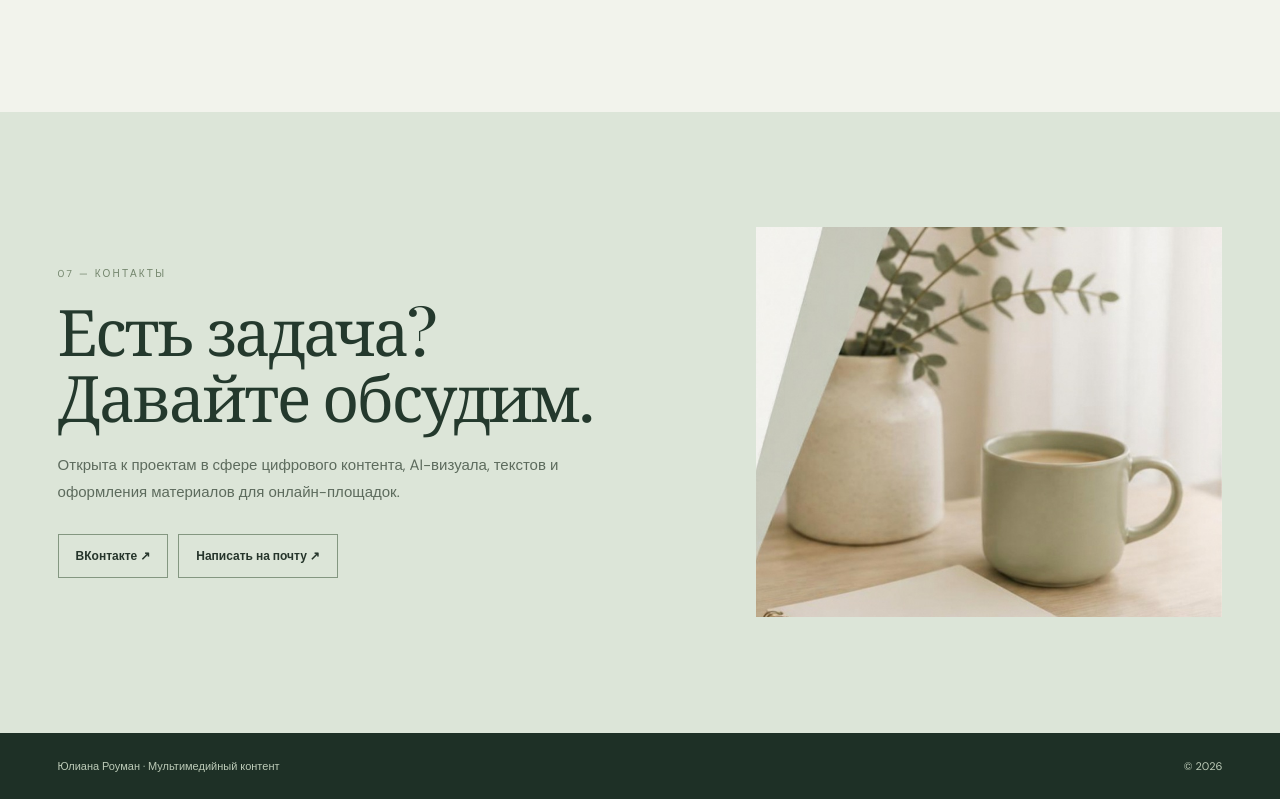
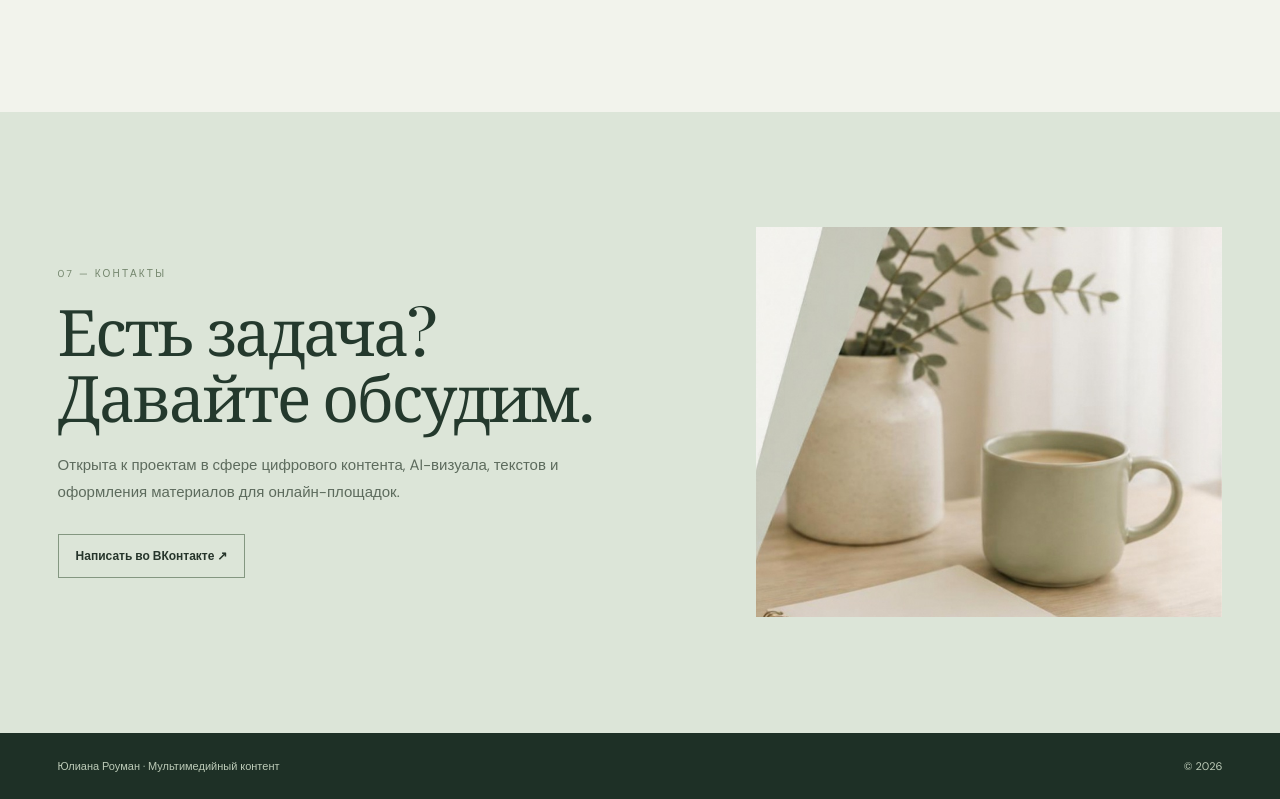
Before and after one commit to Janarri/juliana-portfolio-kwork, a plain HTML site: page index.html in a window 1280 px wide. Shown: the part 4805-5604 px from the top of the page. Drawn offline with nearby package versions, Linux system fonts and the light colour scheme.

Commit message:
Use verified contact link only

```diff
--- a/index.html
+++ b/index.html
@@ -59,7 +59,7 @@ footer{padding:26px 0;background:#1e3026;color:#bdcbb8;font-size:11px}.footer-in
 <article class="step"><div class="step-no">03 / СОЗДАНИЕ</div><h3>Подготовить материал</h3><p>Работаю с текстом, изображениями и инструментами под конкретную задачу.</p></article>
 <article class="step"><div class="step-no">04 / ПРОВЕРКА</div><h3>Довести до результата</h3><p>Отбираю и корректирую материалы, проверяю соответствие брифу.</p></article>
 </div></div></section>
-<section class="contact" id="contact"><div class="wrap contact-grid"><div class="contact-copy"><div class="label">07 — Контакты</div><h2 class="section-title">Есть задача?<br>Давайте обсудим.</h2><p>Открыта к проектам в сфере цифрового контента, AI-визуала, текстов и оформления материалов для онлайн-площадок.</p><div class="contact-links"><a class="contact-link" href="https://vk.ru/julianarouman" target="_blank" rel="noopener">ВКонтакте ↗</a><a class="contact-link" href="mailto:hello@example.com">Написать на почту ↗</a></div></div><div class="contact-still"><img src="contact-stilllife.jpg" alt="Ботанический натюрморт"></div></div></section>
+<section class="contact" id="contact"><div class="wrap contact-grid"><div class="contact-copy"><div class="label">07 — Контакты</div><h2 class="section-title">Есть задача?<br>Давайте обсудим.</h2><p>Открыта к проектам в сфере цифрового контента, AI-визуала, текстов и оформления материалов для онлайн-площадок.</p><div class="contact-links"><a class="contact-link" href="https://vk.ru/julianarouman" target="_blank" rel="noopener">Написать во ВКонтакте ↗</a></div></div><div class="contact-still"><img src="contact-stilllife.jpg" alt="Ботанический натюрморт"></div></div></section>
 </main>
 <footer><div class="wrap footer-inner"><span>Юлиана Роуман · Мультимедийный контент</span><span>© <span id="year"></span></span></div></footer>
 <div class="lightbox" id="lightbox" role="dialog" aria-modal="true" aria-label="Просмотр изображения"><button type="button" aria-label="Закрыть">&times;</button><img src="" alt=""></div>
```
